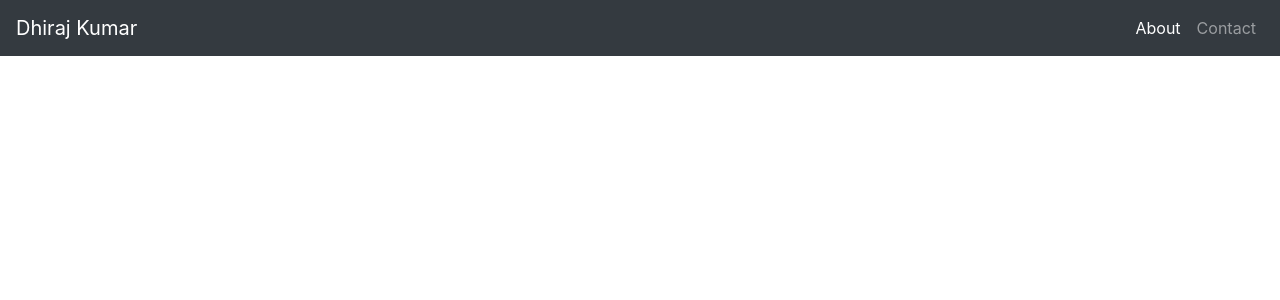
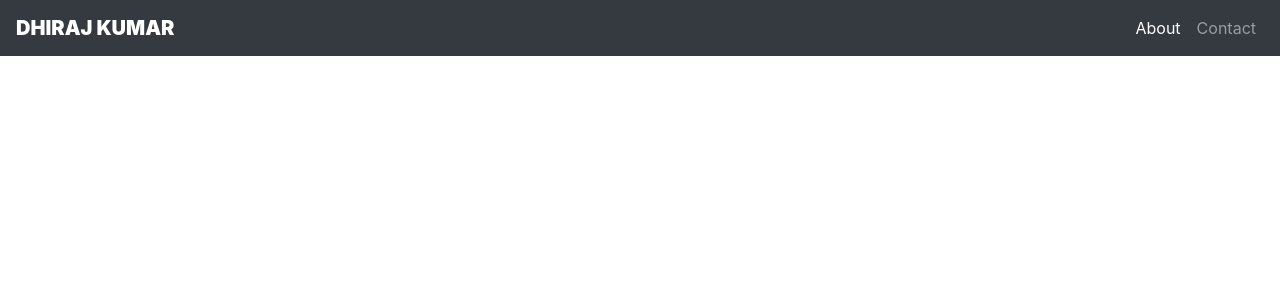
Before and after one commit to sunilsrikumar/09112019, a Django app: page / in a window 1280 px wide. Shown: the top 300 px of the page. Run offline with Django 3.2, Linux system fonts and the light colour scheme; data that the repository does not hold is empty; some libraries are stand-ins or nearby versions.

Commit message:
Custom css added

```diff
--- /dev/null
+++ b/blog/static/css/custom.css
@@ -0,0 +1,16 @@
+.navbar-dark .navbar-brand {
+    font-weight: 900;
+    text-transform: uppercase;
+}
+
+.container{
+    max-width: 900px;
+}
+
+h2{
+    font-family: 'Anton', sans-serif;
+}
+p{
+    font-family: 'Nunito Sans', sans-serif;
+    text-align: justify;
+}
--- a/blog/templates/blog/post_list.html
+++ b/blog/templates/blog/post_list.html
@@ -1,9 +1,15 @@
+{% load static %}
+
 <html>
     <head>
         <title>Dhiraj blog</title>
 
         <!-- Bootstrap CSS -->
     <link rel="stylesheet" href="https://stackpath.bootstrapcdn.com/bootstrap/4.3.1/css/bootstrap.min.css" integrity="sha384-ggOyR0iXCbMQv3Xipma34MD+dH/1fQ784/j6cY/iJTQUOhcWr7x9JvoRxT2MZw1T" crossorigin="anonymous">
+
+    <link href="https://fonts.googleapis.com/css?family=Nunito+Sans:400,700,900&display=swap" rel="stylesheet">
+    <link href="https://fonts.googleapis.com/css?family=Anton&display=swap" rel="stylesheet">
+    <link rel="stylesheet" href="{% static 'css/custom.css' %}">
 
     </head>
 <body>
```
